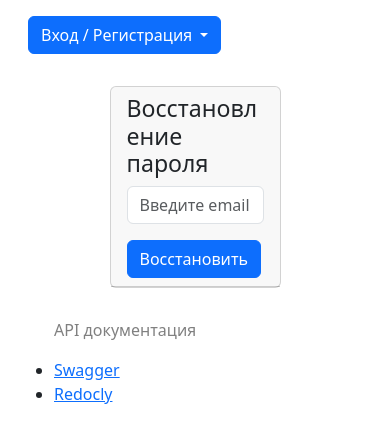
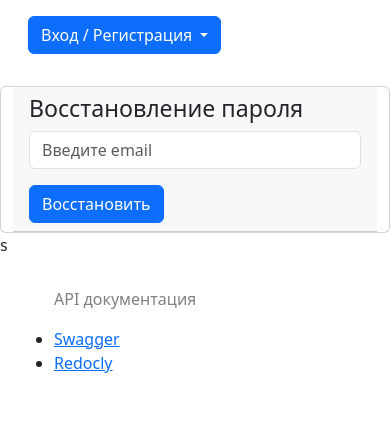
Before and after one commit to MiroshnikOFF/self-study, a Django app: template users/templates/users/password_recovery.html in a window 390 px wide. Shown: the part 75-518 px from the top of the page. Run offline with Django 4.2, Linux system fonts and the light colour scheme; the template is opened without the code that fills it, so the values that code supplies are empty; some libraries are stand-ins or nearby versions.

Commit message:
refactor templates

```diff
--- a/users/templates/users/password_recovery.html
+++ b/users/templates/users/password_recovery.html
@@ -1,9 +1,32 @@
 {% extends 'study/base.html' %}
 
 {% block content %}
-    <div class="row">
-        <div class="col-3"></div>
-        <div class="col-6">
+    <div class="d-none d-md-block">
+        <div class="row">
+            <div class="col-3"></div>
+            <div class="col-6">
+                <div class="card">
+                    <div class="card-header">
+                        <h3>
+                            Восстановление пароля
+                        </h3>
+                        <form method="post" action="" class="form-floating">
+                            {% csrf_token %}
+                            <div class="mb-3">
+                                <input type="text" name="email" class="form-control" id="email"
+                                       placeholder="Введите email"
+                                       required>
+                            </div>
+                            <button type="submit" class="btn btn-primary">Восстановить</button>
+                        </form>
+                    </div>
+                </div>
+            </div>
+        </div>
+    </div>
+
+    <div class="d-md-none">
+        <div class="row">
             <div class="card">
                 <div class="card-header">
                     <h3>
@@ -19,7 +42,7 @@
                         <button type="submit" class="btn btn-primary">Восстановить</button>
                     </form>
                 </div>
-            </div>
+            </div>s
         </div>
     </div>
 {% endblock %}
```
